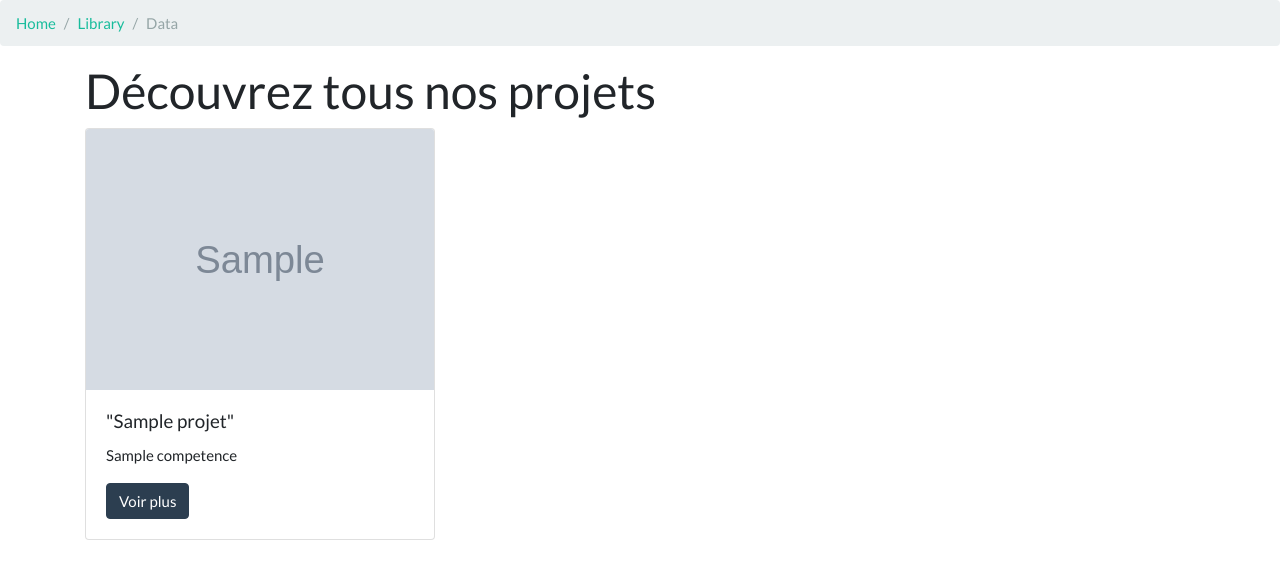
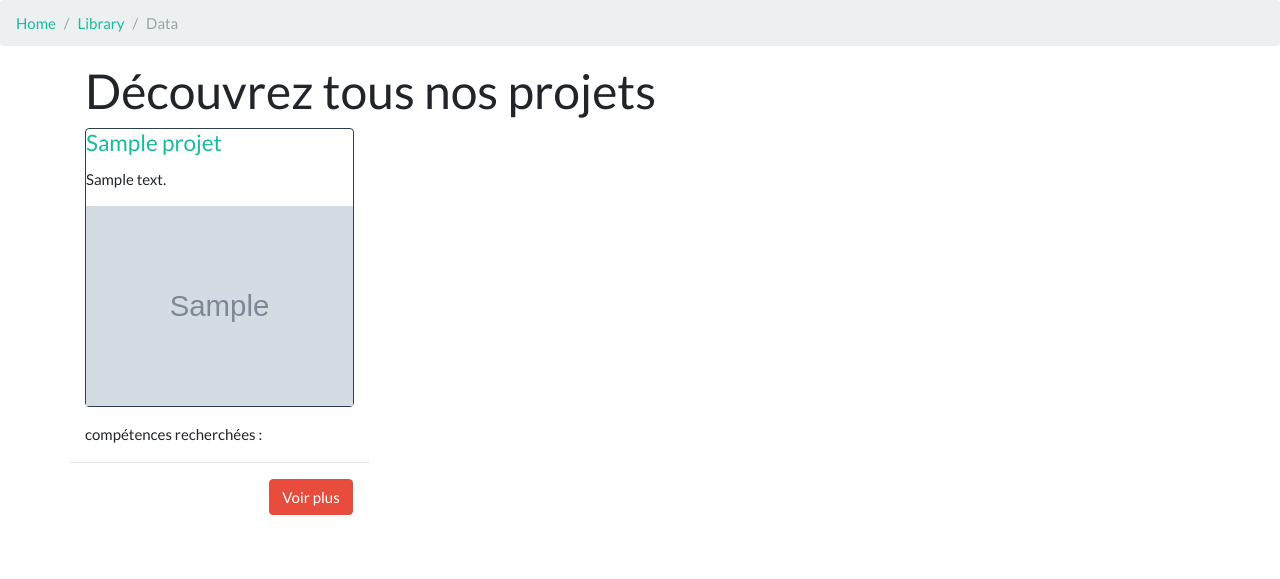
Before and after one commit to wondergaelle/dccollab, a Symfony app: template templates/projet/index.html.twig in a window 1280 px wide. Shown: the part 71-650 px from the top of the page. Run offline with Twig, Linux system fonts and the light colour scheme; the template is opened without the code that fills it: most values are stand-ins (such as "Sample title", 1, 10 or a date in 2020); grey boxes marked "Sample" are stand-in pictures; some libraries are stand-ins or nearby versions.

Commit message:
Liste competences et Users par projet

```diff
--- a/src/Entity/Projet.php
+++ b/src/Entity/Projet.php
@@ -63,6 +63,7 @@ class Projet
     public function __construct()
     {
         $this->competence = new ArrayCollection();
+
     }
 
     public function getId(): ?int
@@ -198,6 +199,4 @@ class Projet
     }
 
 
-
-
 }
--- a/src/Form/ProjetType.php
+++ b/src/Form/ProjetType.php
@@ -9,6 +9,8 @@ use Symfony\Component\Form\AbstractType;
 use Symfony\Component\Form\Extension\Core\Type\FileType;
 use Symfony\Component\Form\FormBuilderInterface;
 use Symfony\Component\OptionsResolver\OptionsResolver;
+use Symfony\Component\HttpFoundation\File\UploadedFile;
+
 
 
 
@@ -22,6 +24,7 @@ class ProjetType extends AbstractType
             ->add('nomEntreprise')
             ->add('contenu')
             ->add('user')
+
             ->add('image', FileType::class,[
                 'label'=> 'Image'
             ])
@@ -37,6 +40,8 @@ class ProjetType extends AbstractType
         ;
     }
 
+
+
     public function configureOptions(OptionsResolver $resolver)
     {
         $resolver->setDefaults([
--- a/templates/competence/index.html.twig
+++ b/templates/competence/index.html.twig
@@ -3,8 +3,9 @@
 {% block title %}Competence index{% endblock %}
 
 {% block body %}
-    <h1>Competence index</h1>
 
+<div class="container">
+    <h1>Liste des compétences</h1>
     <table class="table">
         <thead>
             <tr>
@@ -28,8 +29,11 @@
                 <td colspan="3">no records found</td>
             </tr>
         {% endfor %}
+
         </tbody>
     </table>
 
     <a href="{{ path('competence_new') }}">Create new</a>
+
+</div>
 {% endblock %}
--- a/templates/projet/_thumbnail.html.twig
+++ b/templates/projet/_thumbnail.html.twig
@@ -1,9 +1,19 @@
 <article class="projet-thumbnail">
     <div class="container">
-        <h2>{{ projet.nom }}</h2>
-        <div class="col-4">
-            <img src={{ asset('images/' ~ projet.image  ) }}>
+        <div class="card border-primary mb-3" style="max-width: 20rem;">
+            <h4 class="card-title text-success">{{ projet.nom }}</h4>
+            <p class="card-text">{{ projet.contenu }}</p>
+            <img style="height: 200px; width: 100%; display: block;" src={{ asset('images/' ~ projet.image  ) }}>
         </div>
+        <p>compétences recherchées : </p>
+        {% for competence in projet.competence %}
+            <span class="badge badge badge-primary">
+                <i class="fa fa-user"></i>
+                <span>{{ competence }}</span>
+            </span>
+        {% endfor %}
+
+
 
     </div>
 </article>
--- a/templates/projet/index.html.twig
+++ b/templates/projet/index.html.twig
@@ -3,8 +3,6 @@
 {% block title %}Liste des Projets{% endblock %}
 
 {% block body %}
-
-
     <ol class="breadcrumb">
         <li class="breadcrumb-item"><a href="#">Home</a></li>
         <li class="breadcrumb-item"><a href="#">Library</a></li>
@@ -13,35 +11,16 @@
     <main class="page-content">
         <div class="container">
             <h1>Découvrez tous nos projets</h1>
-
             <div class="row">
                 {% for projet in projets %}
-                    <article class="col-4">
-                        <div class="card">
-                            <img src="{{ asset('images/') ~ projet.image }}" class="card-img-top" alt="{{ projet.image }}">
-
-                            <div class=" card-body">
-                                <h5 class="card-title">"{{ projet.nom }}"</h5>
-                                <p class="card-text">
-                                    {% for competence in projet.competence %}
-                                        <span>{{ competence }}</span>
-                                    {% endfor %}
-                                </p>
-                                <a href="{{ path('projet_show', {'id': projet.id}) }}" class="btn btn-primary"><i
-                                            class="fa fa-eye"></i>Voir plus</a>
-
-                                {#
-                                      <a href="{{ path('projet_show', {'id': projet.id}) }}">show</a>
-                                      <a href="{{ path('projet_edit', {'id': projet.id}) }}">edit</a>
-                            #}
-                            </div>
+                    <div>
+                        {{ include('projet/_thumbnail.html.twig') }}
+                        <div class="modal-footer ">
+                            <a href="{{ path('projet_show', {'id': projet.id}) }}" class="btn btn-danger"><i
+                                        class="fa fa-eye"></i>Voir plus</a>
                         </div>
-                    </article>
+                    </div>
                 {% endfor %}
             </div>
-            {#
-                        <a href="{{ path('projet_new') }}">Create new</a>
-                        #}
-        </div>
     </main>
 {% endblock %}
--- a/templates/user/index.html.twig
+++ b/templates/user/index.html.twig
@@ -39,6 +39,8 @@
             </tr>
         {% endfor %}
         </tbody>
+
+
     </table>
 
     <a href="{{ path('user_new') }}">Create new</a>
--- a/templates/user/show.html.twig
+++ b/templates/user/show.html.twig
@@ -35,6 +35,7 @@
                 <th>DateNaissance</th>
                 <td>{{ user.dateNaissance ? user.dateNaissance|date('Y-m-d') : '' }}</td>
             </tr>
+
         </tbody>
     </table>
 
```
Also changed, not shown: src/Controller/DashboardController.php (deleted, +0 -19 lines), templates/competence/_thumbnail.html.twig (added, +16 -0 lines), templates/competence/show.html.twig (+16 -16 lines), templates/profil/index.html.twig (+7 -7 lines), templates/projet/_form.html.twig (+5 -3 lines), templates/projet/show.html.twig (+20 -9 lines), README.md, assets/images/image3.png (added), public/images/image3.png (added), 1 other file.
